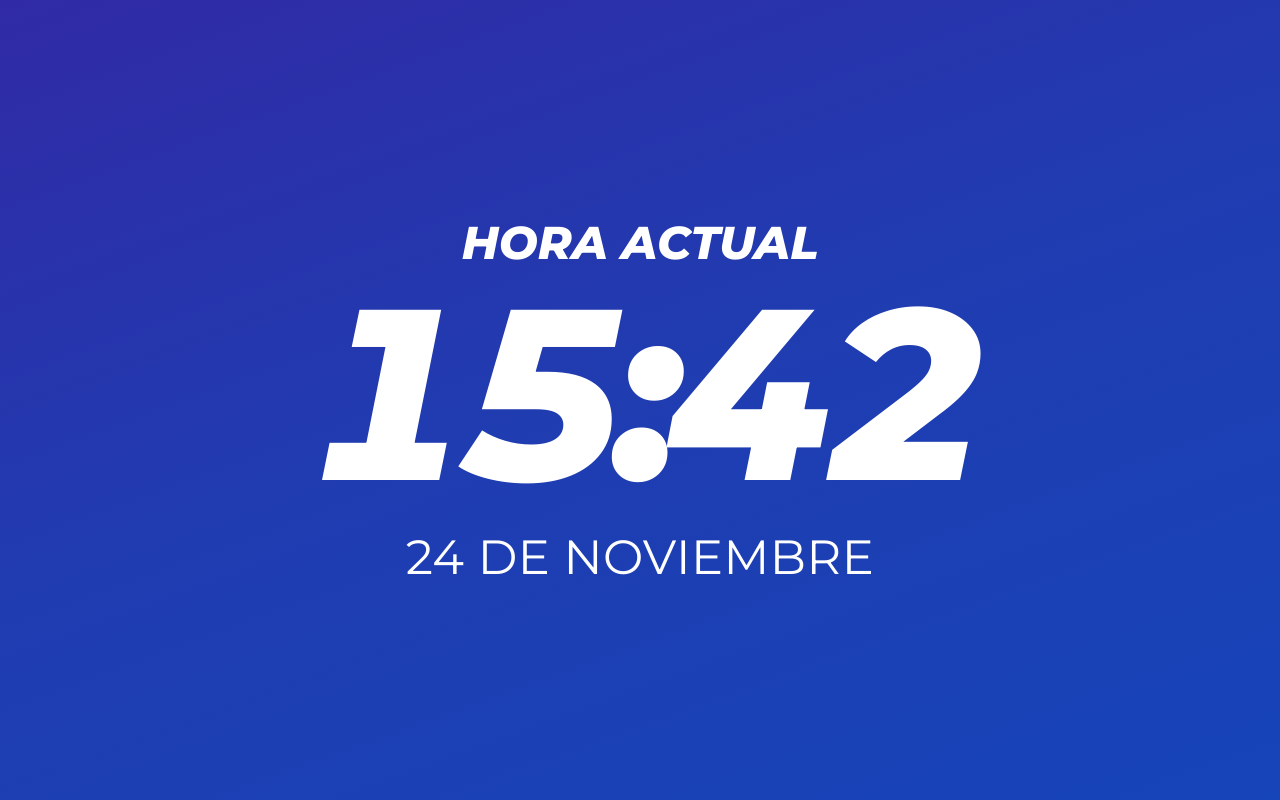
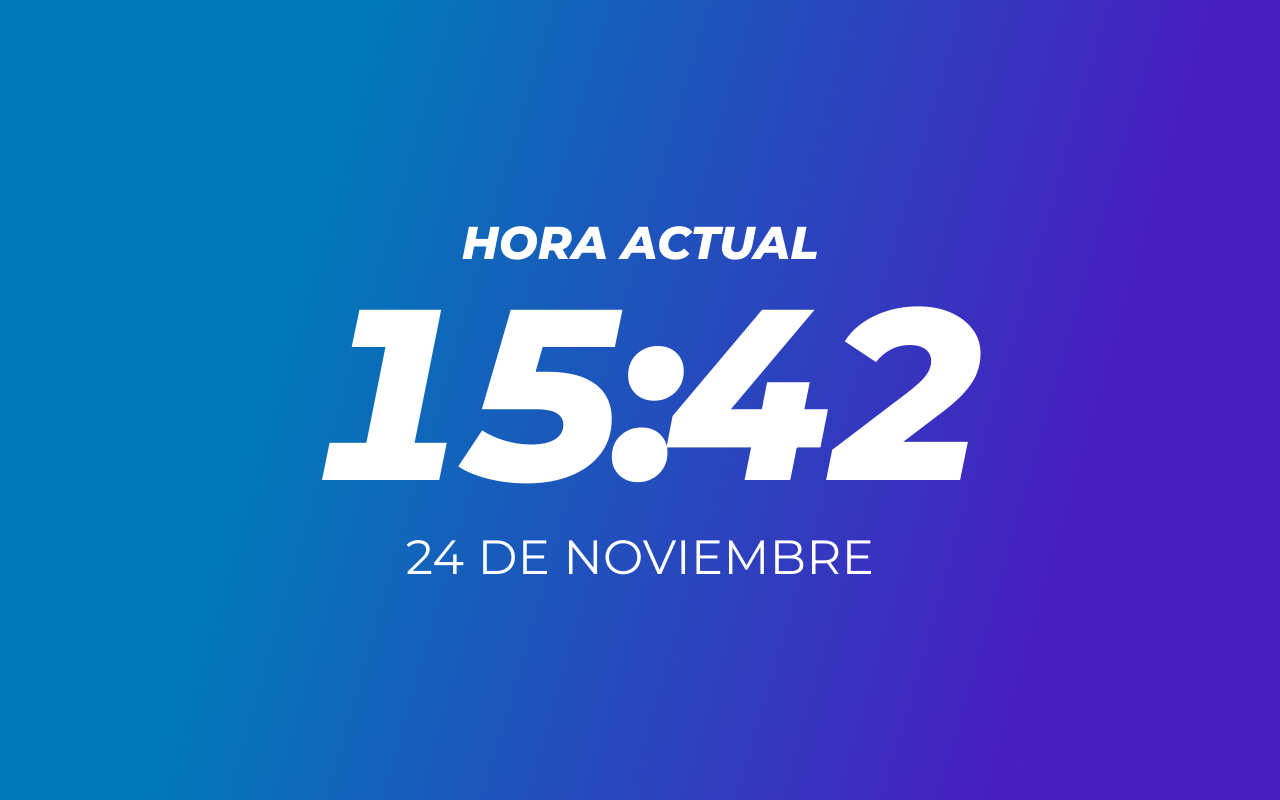
Before and after one commit to vmarkgt/reloj-guatemala, a plain HTML site: page index.html in a window 1280 px wide. Drawn offline with Linux system fonts and the light colour scheme.

Commit message:
Update index.html

```diff
--- a/index.html
+++ b/index.html
@@ -28,12 +28,7 @@ html, body {
 body {
     font-family: 'Montserrat', sans-serif;
 
-    background: linear-gradient(
-        160deg,
-        #302AA5 0%,
-        #203CB1 48%,
-        #1644B9 100%
-    );
+    background: linear-gradient( 105.9deg,  rgba(0,122,184,1) 24.4%, rgba(46,0,184,0.88) 80.5% );
 
     display: flex;
     justify-content: center;
```
